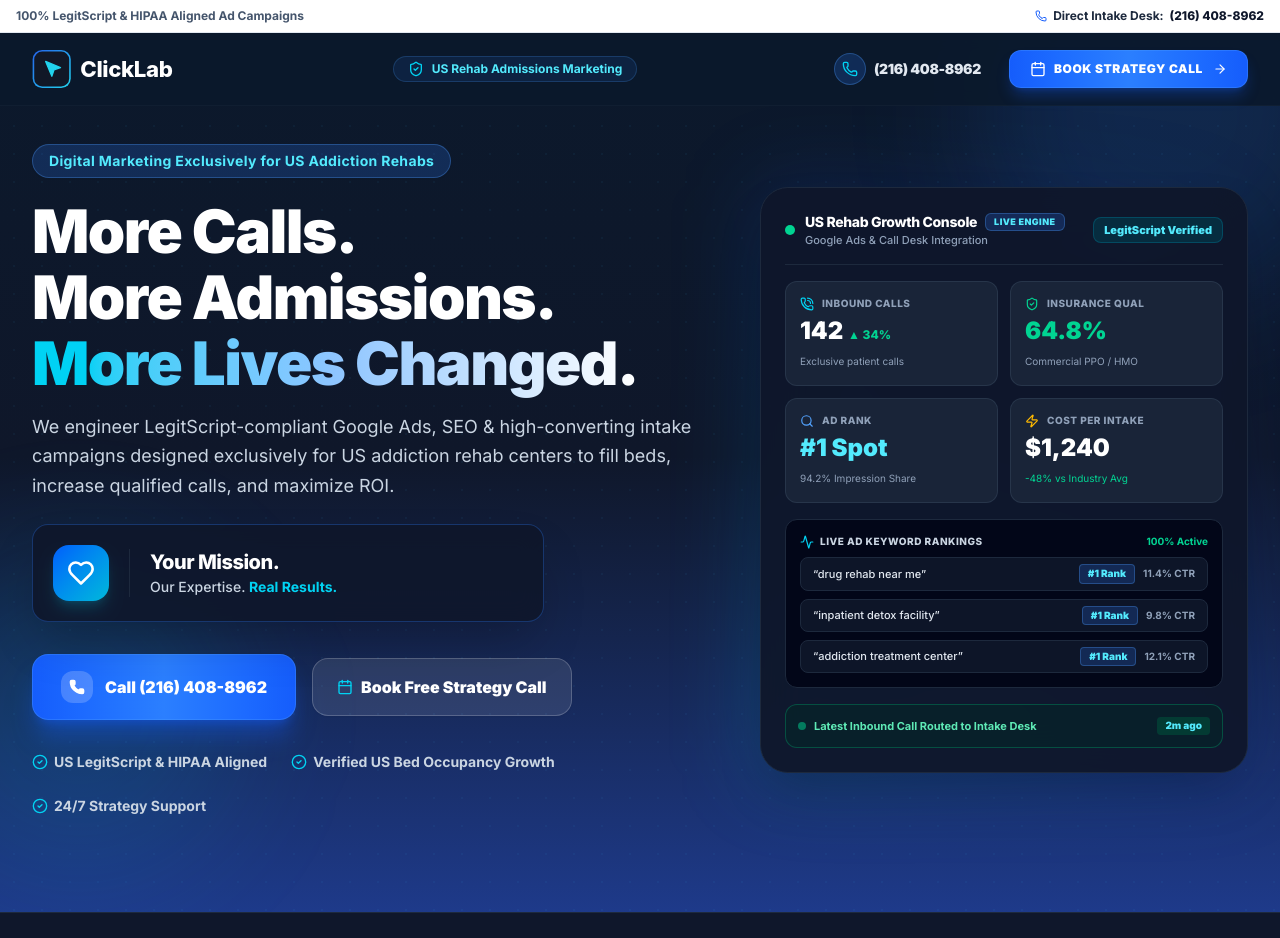
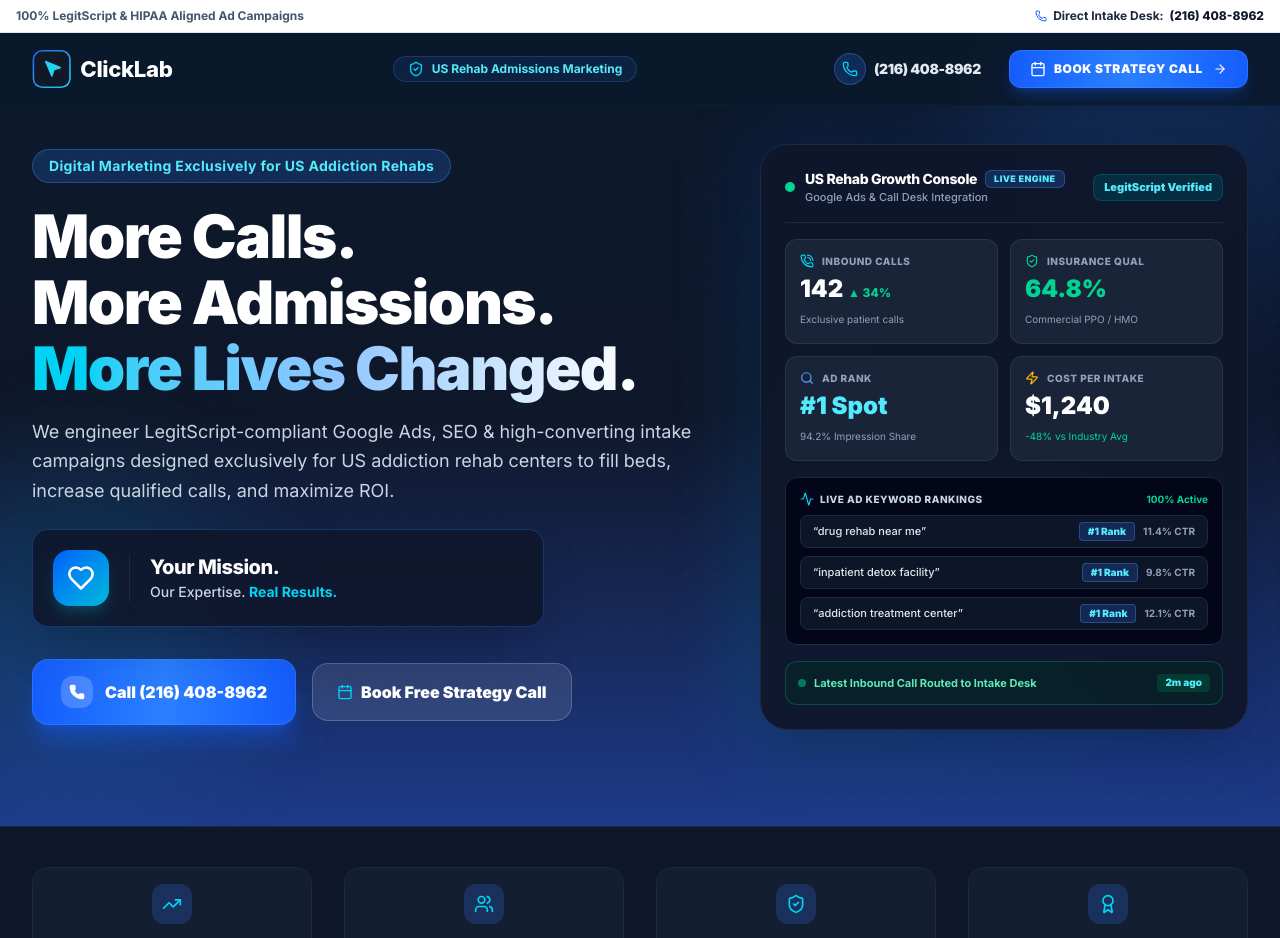
Before and after one commit to clevercroworg/clicklabmarketing-lp, a Next.js app: page / in a window 1280 px wide. Shown: the top 938 px of the page. Built offline with nearby package versions, Linux system fonts and the light colour scheme.

Commit message:
Remove 3-item checkmark list from bottom left of Hero section as requested

```diff
--- a/src/components/Hero.tsx
+++ b/src/components/Hero.tsx
@@ -91,22 +91,6 @@
                 <Calendar className="w-4 h-4 text-cyan-400" />
                 <span>Book Free Strategy Call</span>
               </button>
-            </div>
-
-            {/* Micro Trust Points */}
-            <div className="mt-6 sm:mt-8 flex flex-wrap items-center gap-4 sm:gap-6 text-xs sm:text-sm font-bold text-slate-300">
-              <div className="flex items-center gap-1.5">
-                <CheckCircle2 className="w-4 h-4 text-cyan-400 shrink-0" />
-                <span>US LegitScript & HIPAA Aligned</span>
-              </div>
-              <div className="flex items-center gap-1.5">
-                <CheckCircle2 className="w-4 h-4 text-cyan-400 shrink-0" />
-                <span>Verified US Bed Occupancy Growth</span>
-              </div>
-              <div className="flex items-center gap-1.5">
-                <CheckCircle2 className="w-4 h-4 text-cyan-400 shrink-0" />
-                <span>24/7 Strategy Support</span>
-              </div>
             </div>
           </motion.div>
 
```
